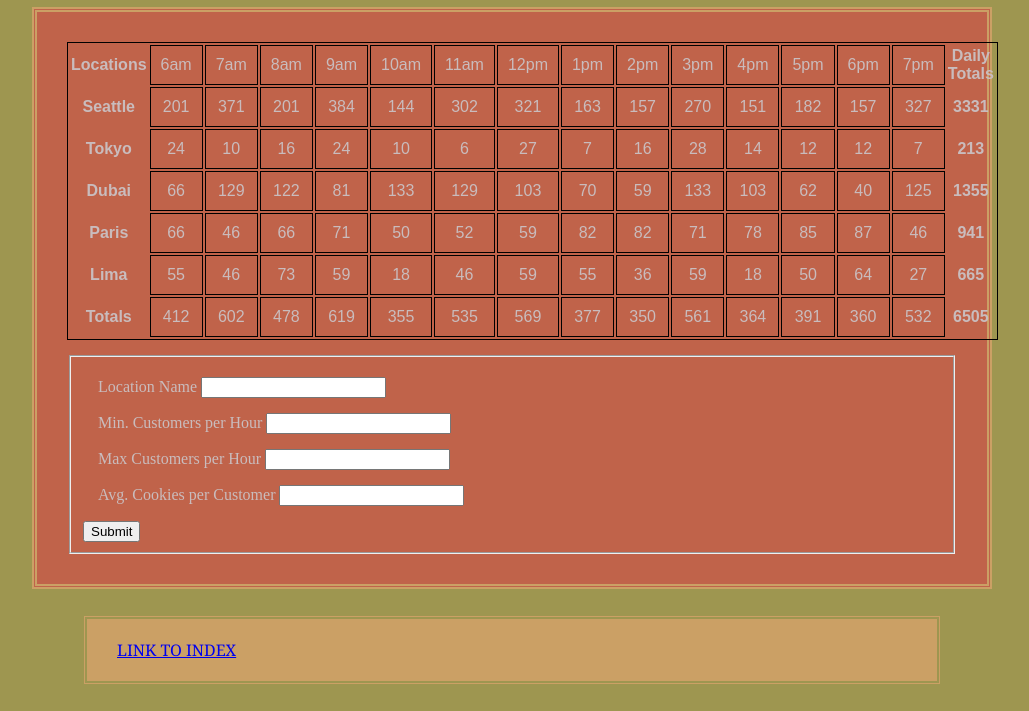
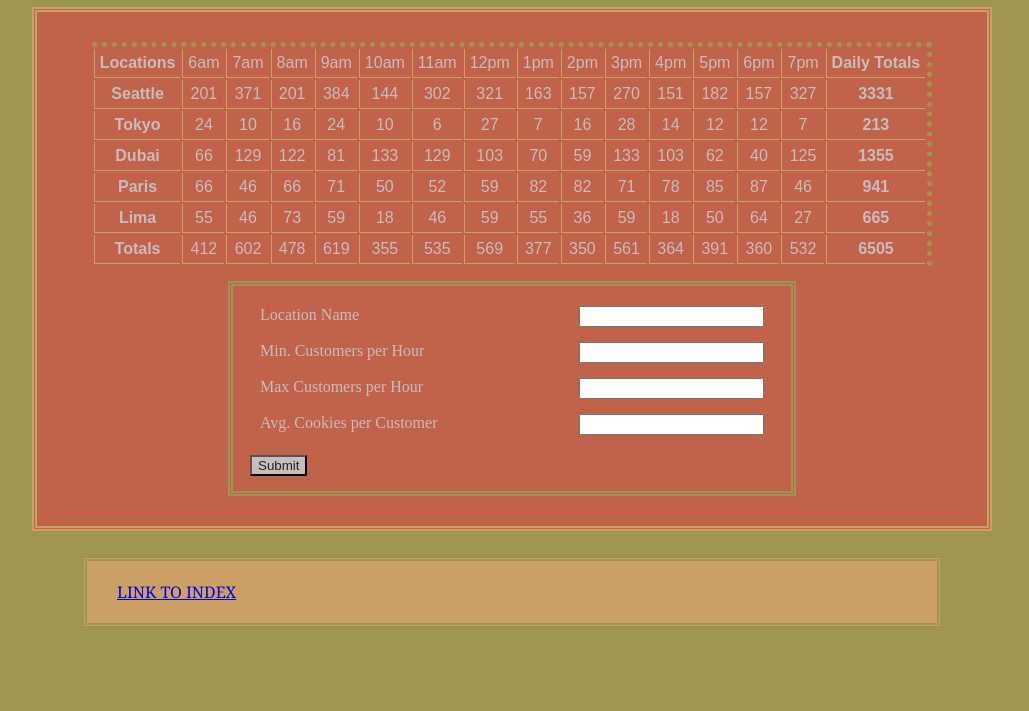
Before and after one commit to rutkinj/cookie-stand, a plain HTML site: page sales.html in a window 1280 px wide. Shown: the part 145-856 px from the top of the page, without its empty margins (128-1157 px from the left). After the commit the page ends 800 px from the top, so only its background shows below. Drawn offline with Linux system fonts and the light colour scheme.

Commit message:
adds styling to sales.html

```diff
--- a/sales.html
+++ b/sales.html
@@ -21,19 +21,19 @@
       <section>
         <form id="new-loc-form">
           <fieldset>
-            <section class="input section">
+            <section class="input-section">
               <label>Location Name</label>
               <input name="locationName" type="text">
             </section>
-            <section class="input section">
+            <section class="input-section">
               <label>Min. Customers per Hour</label>
               <input name="minCustHour" type="number">
             </section>
-            <section class="input section">
+            <section class="input-section">
               <label>Max Customers per Hour</label>
               <input name="maxCustHour" type="number">
             </section>
-            <section class="input section">
+            <section class="input-section">
               <label>Avg. Cookies per Customer</label>
               <input name="avgCookieCust" type="float">
             </section>
--- a/style.css
+++ b/style.css
@@ -24,6 +24,23 @@
 .salesBox{
   display: flex;
   font-family: Arial, Helvetica, sans-serif;
+}
+
+.input-section{
+  display: flex;
+  justify-content: space-between;
+}
+
+fieldset{
+  margin: auto;
+  width: 60%;
+  border: 5px double #9E9650;
+}
+
+button{
+  background-color: #C9BCBD;
+  color: #25251C;
+  margin: 5px;
 }
 
 body{
@@ -81,14 +98,17 @@ p, a{
 }
 
 table{
-  width: 1000px;
-  border: thin solid black;
+  width: auto;
+  margin: auto;
+  border-right: 5px dotted #9E9650;
+  border-top: 5px dotted #9E9650;
 }
 
-td{
+td, th, thead{
   text-align: center;
-  padding: 10px;
-  border: thin solid black;
+  padding: 5px;
+  border-left: thin solid #CBA065;
+  border-bottom: thin solid #CBA065;
 }
 
 section{
```
